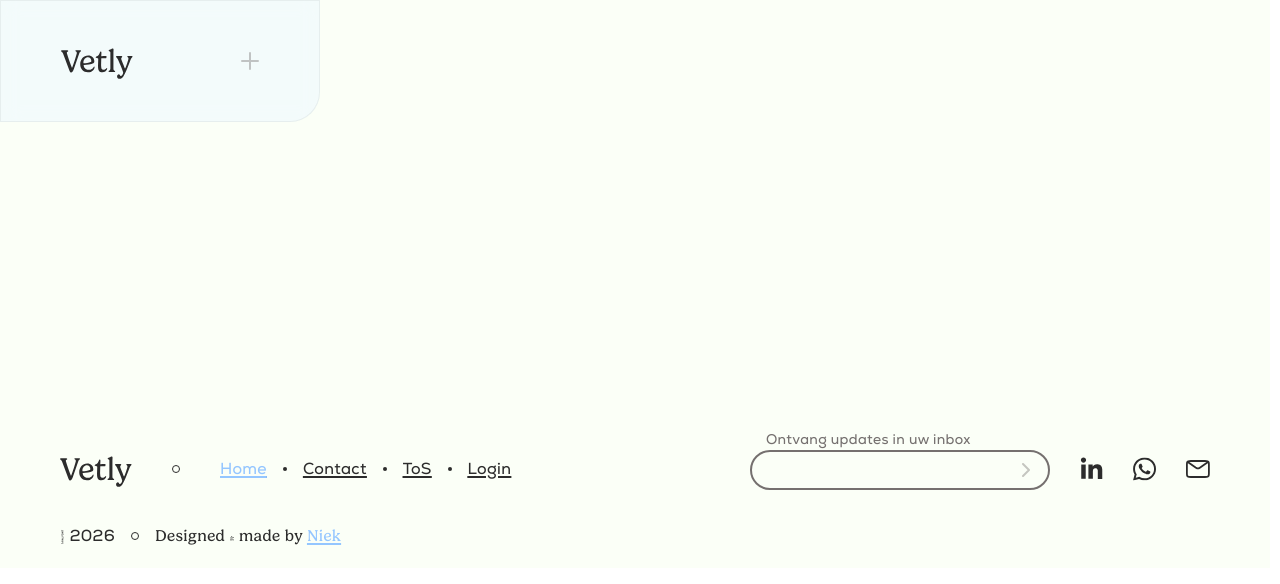
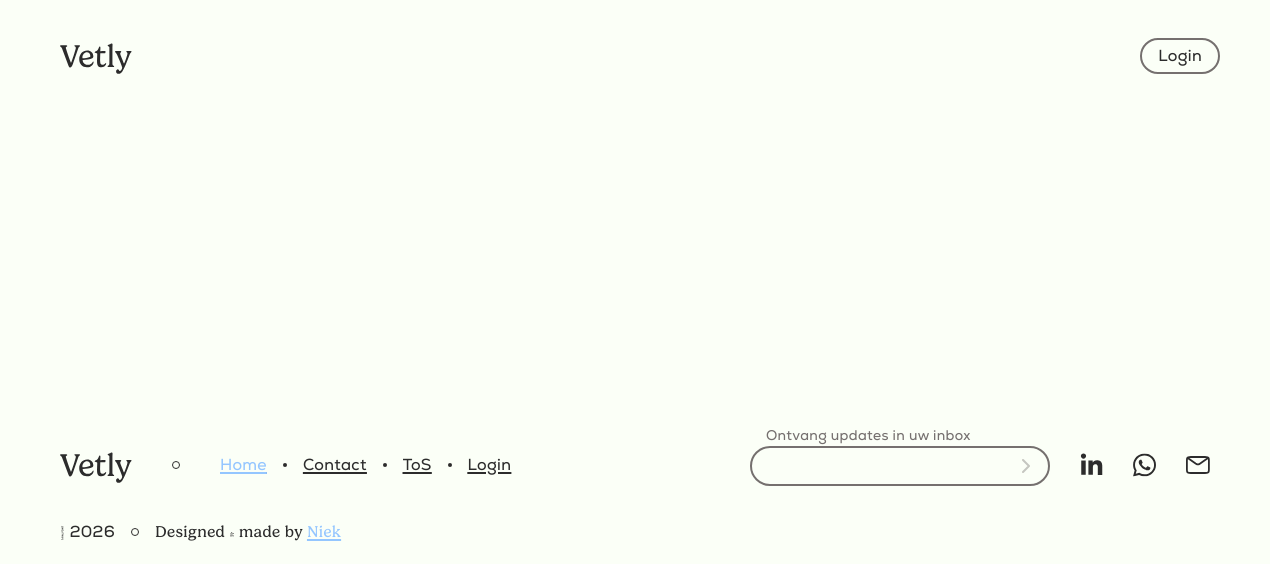
Before and after one commit to cactusniek/Vetly, a React (Vite) app: page / in a window 1280 px wide. Shown: the top 584 px of the page. Built offline with nearby package versions, Linux system fonts and the light colour scheme.

Commit message:
revert: mobile_nav styles on desktop

```diff
--- a/src/components/Header.tsx
+++ b/src/components/Header.tsx
@@ -32,12 +32,12 @@ export default function Header() {
                         <div onClick={handleToggle} className="button_menu">
                             <img src={MenuIcon} className={`icon_Menu ${openNav ? 'rotate' : ''}`} />
                         </div>
+
+                        <NavLink to={'/login'} className="button_login">
+                            Login
+                        </NavLink>
                     </div>
                 </div>
-
-                {/* <NavLink to={'/login'} className="button_login">
-                    Login
-                </NavLink> */}
 
                 <div className={`nav_mobile ${openNav ? 'open' : ''}`}>
                     {[
--- a/src/styles/site/footer.scss
+++ b/src/styles/site/footer.scss
@@ -15,7 +15,7 @@
         gap: 1.875rem;
 
         @include respond-up-width(xxl) {
-            padding-top: 2.5rem;
+            padding-top: 2.25rem;
             padding-inline: 3.75rem;
         }
 
--- a/src/styles/site/header.scss
+++ b/src/styles/site/header.scss
@@ -39,16 +39,16 @@
         border: 1px solid rgba(0, 0, 0, 0.05);
 
         @include respond-up-width(xxl) {
-            padding-top: 2.5rem;
+            padding-top: 2.25rem;
             padding-inline: 3.75rem;
-            padding-bottom: 2.5rem;
+            padding-bottom: 2.25rem;
 
-            width: 20rem;
+            background-color: transparent;
+            backdrop-filter: none;
+            -webkit-backdrop-filter: none;
 
-            border-top-left-radius: 0;
-            border-top-right-radius: 0;
-            border-bottom-left-radius: 0;
-            border-bottom-right-radius: $border-radius-md;
+            border: none;
+            border-radius: none;
         }
 
         .container_top {
@@ -84,7 +84,7 @@
                 align-items: center;
 
                 @include respond-up-width(xxl) {
-                    // display: none;
+                    display: none;
                 }
 
                 .icon_Menu {
@@ -149,11 +149,10 @@
             transition:
                 opacity 0.3s ease,
                 max-height 0.3s ease 0.2s,
-                height 0.3s ease 0.2s,
-                padding-top 0.3s ease 0.2s;
+                height 0.3s ease 0.2s;
 
             @include respond-up-width(xxl) {
-                // display: none;
+                display: none;
             }
 
             .nav_route {
@@ -228,8 +227,6 @@
         }
 
         .nav_mobile.open {
-            padding-top: 1.5rem;
-
             max-height: 100dvh;
             height: calc(100dvh - 6.25rem);
 
@@ -242,17 +239,7 @@
             transition:
                 opacity 0.5s ease 0.3s,
                 max-height 0.3s ease,
-                height 0.3s ease,
-                padding-top 0.3s ease;
-
-            @include respond-up-width(xxl) {
-                height: calc(100%);
-
-                transition:
-                    opacity 0.5s ease 0.3s,
-                    max-height 0.6s ease,
-                    height 0.6s ease;
-            }
+                height 0.3s ease;
         }
     }
 }
```
Also changed, not shown: src/styles/global/_colors.scss (+10 -0 lines).
